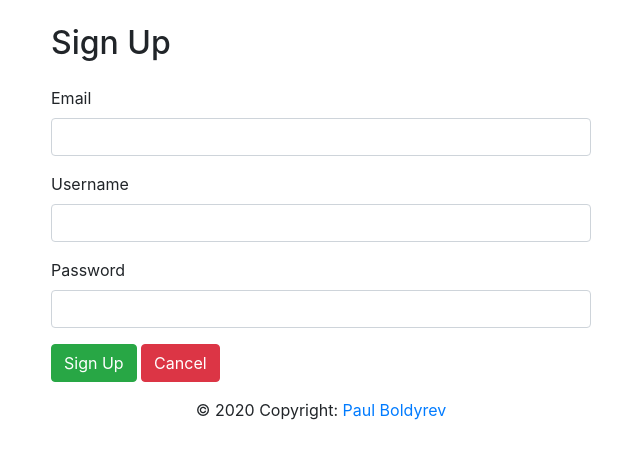
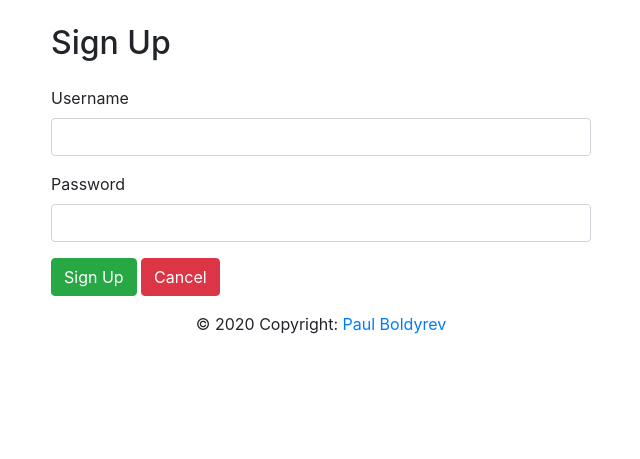
Before and after one commit to pboldyrev/rest-blogger, a Node server app: page /register in a window 1280 px wide. Shown: the part 66-525 px from the top of the page, without its empty margins (319-959 px from the left). Run offline with Node 20, Linux system fonts and the light colour scheme; some libraries are stand-ins or nearby versions.

Commit message:
Final changes to alerts

```diff
--- a/models/users.js
+++ b/models/users.js
@@ -5,7 +5,6 @@ var passportLocalMongoose = require("passport-local-mongoose");
 var userSchema = new mongoose.Schema({
   username: String,
   password: String,
-  email: String,
 });
 
 userSchema.plugin(passportLocalMongoose);
--- a/routes/index.js
+++ b/routes/index.js
@@ -18,14 +18,13 @@ router.get("/register", function(req, res){
 router.post("/register", function(req, res){
   var newUser = new User({
     username: req.body.username,
-    email: req.body.Email
   });
 
   User.register(newUser, req.body.password, function(err, user){
     if(err){
       console.log(err);
-      req.flash("error", "Something went wrong..");
-      res.render("/register");
+      req.flash("error", err.message);
+      res.render("auth/register");
     } else {
         passport.authenticate("local")(req, res, function(){
           req.flash("success", "You have been registered. Welcome, " + user.username + "!");
@@ -43,7 +42,7 @@ router.get("/login", function(req, res){
 // Login route
 router.post("/login", passport.authenticate("local", {
   successRedirect: "/blogs",
-  failureRedirect: "/login"
+  failureRedirect: "auth/login"
 }), function(req, res){
 });
 
--- a/views/auth/register.ejs
+++ b/views/auth/register.ejs
@@ -4,10 +4,6 @@
   <div class="row justify-content-center">
     <form class="col-lg-6" action="/register" method="POST">
       <h2 class="mb-4">Sign Up</h2>
-      <div class="form-group">
-        <label for="email">Email</label>
-        <input type="email" id="email" name="email" class="form-control">
-      </div>
       <div class="form-group">
         <label for="username">Username</label>
         <input type="text" id="username" name="username" class="form-control">
--- a/views/partials/header.ejs
+++ b/views/partials/header.ejs
@@ -49,12 +49,12 @@
     <div class="container">
       <% if(error && error.length > 0){ %>
         <div class="alert alert-danger" role="alert">
-          <strong>Uh oh! </strong><%= error %>
+          <p class="mb-0"><strong>Uh oh! </strong><%= error %></p>
         </div>
       <% } %>
       <% if(success && success.length > 0){ %>
         <div class="alert alert-success" role="alert">
-          <strong>Nice! </strong><%= success %>
+          <p class="mb-0"><strong>Nice! </strong><%= success %></p>
         </div>
       <% } %>
     </div>
```
